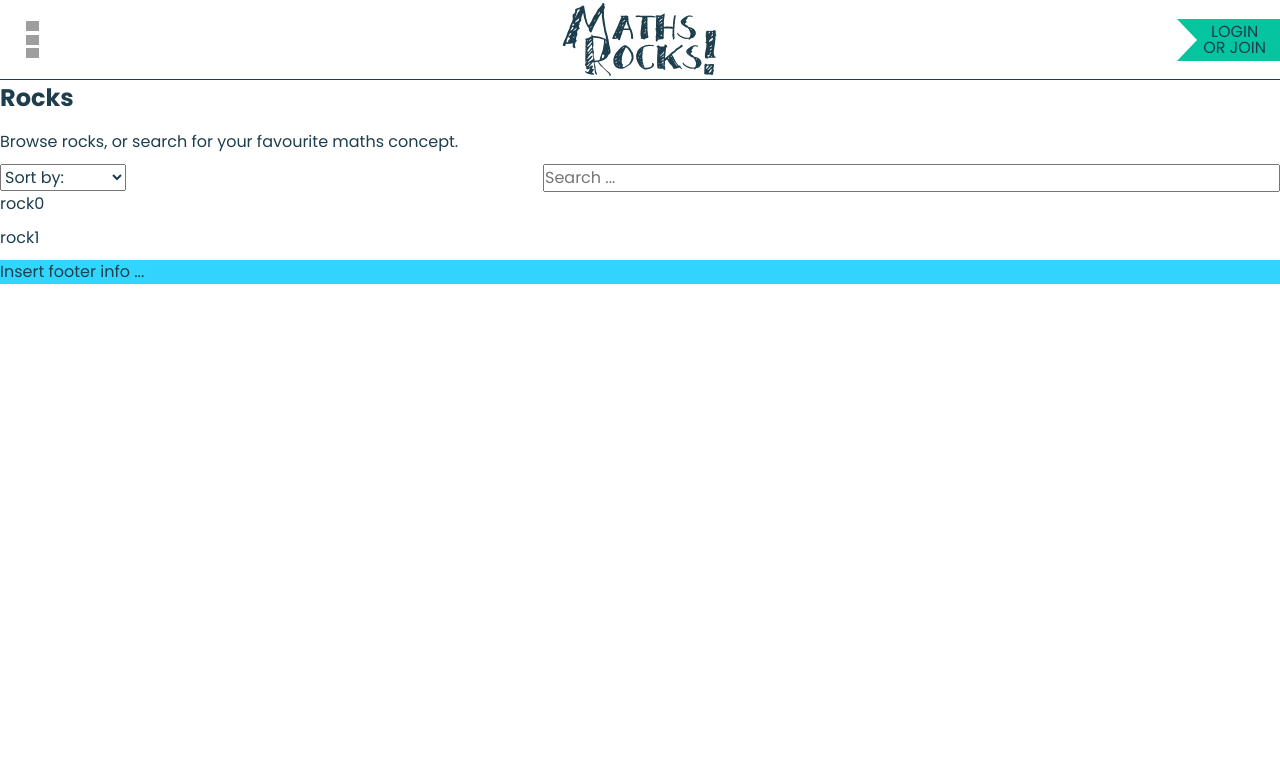
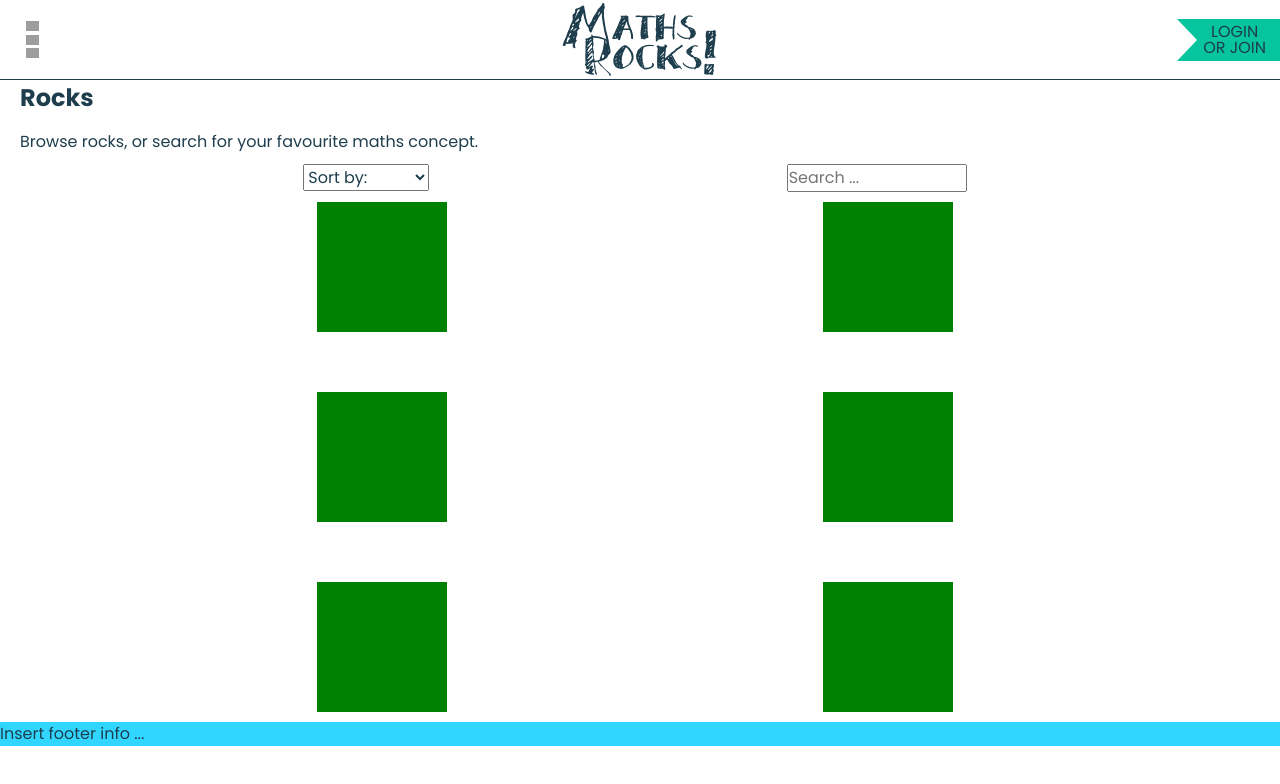
Before and after one commit to uoa-compsci399-s1-2024/capstone-project-2024-s1-team-11, a React (Vite) app in the folder client/: page /rocks in a window 1280 px wide. Shown: the top 784 px of the page. Built offline with nearby package versions, Linux system fonts and the light colour scheme; grey boxes are pictures that could not be loaded.

Commit message:
fixed formatting and spacing

```diff
--- a/client/src/index.css
+++ b/client/src/index.css
@@ -156,7 +156,43 @@ button {
 
 /* rocks page styles */
 
+.pageText {
+  padding-left: 20px;
+  padding-right: 15px;
+  word-wrap: break-word;
+}
+
 .rocks {
   display: grid;
+  justify-content: space-evenly;
   grid-template-columns: auto auto;
+  word-wrap: break-word;
 }
+
+.dropDownMenu {
+  padding-right: auto;
+  padding-left: 0;
+  width: 180px;
+}
+
+.searchBar {
+  padding-left: auto;
+  padding-right: 10px;
+}
+
+#rocksList {
+  display: grid;
+  justify-content: space-evenly;
+  grid-template-columns: auto auto;
+  word-wrap: break-word;
+  gap: 60px;
+  padding-top: 10px;
+  padding-right: 10px;
+  padding-bottom: 10px;
+}
+
+.square {
+  height: 130px;
+  width: 130px;
+  background-color: green;
+}
--- a/client/src/pages/rocks.jsx
+++ b/client/src/pages/rocks.jsx
@@ -6,10 +6,12 @@ export default function RocksPage() {
     <>
       <Header />
         <main>
-          <h1>Rocks</h1>
-          <p>Browse rocks, or search for your favourite maths concept.</p>
+          <div className="pageText">
+            <h1>Rocks</h1>
+            <p>Browse rocks, or search for your favourite maths concept.</p>
+          </div>
           <div className="rocks">
-            <form>
+            <form className="dropDownMenu">
               <select name="sortBy" id="sortBy">
                 <option default value>Sort by:</option>
                 <option value="rarity">Rarity of rock</option>
@@ -18,17 +20,20 @@ export default function RocksPage() {
                 <option value="number">Numerical</option>
                 </select>
             </form>
-            <input type="text" size="20" placeholder="Search ..."></input>
+            <form className="searchBar">
+              <input type="text" size="10" placeholder="Search ..."></input>
+            </form>
+          </div>
             <section id="rocksList">
-              <div>
-                <p>rock0</p>
-              </div>
-              <div>
-                <p>rock1</p>
-              </div>
+              <div className="square"></div> {/* image placeholder */}
+              <div className="square"></div>
+              <div className="square"></div>
+              <div className="square"></div>
+              <div className="square"></div>
+              <div className="square"></div>
 
             </section>
-          </div>
+
         </main>
         <Footer />
     </>
```
